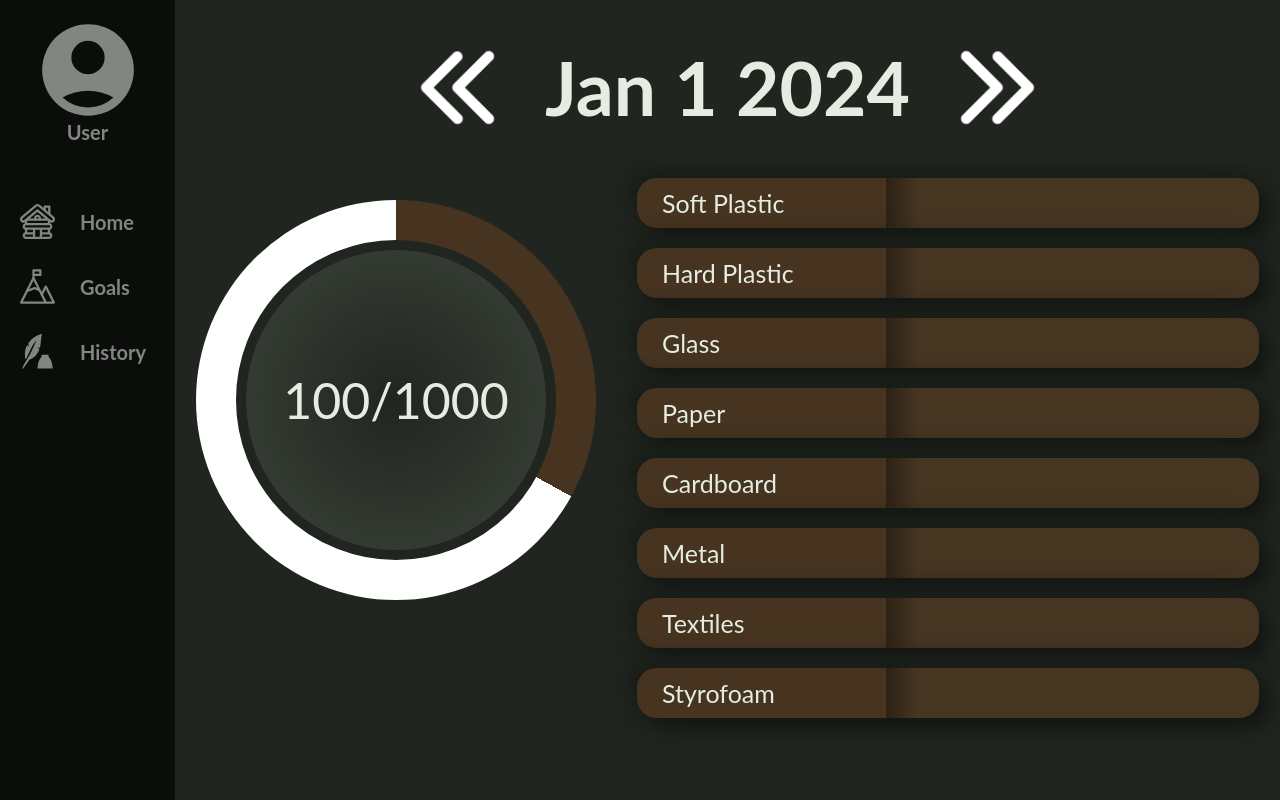
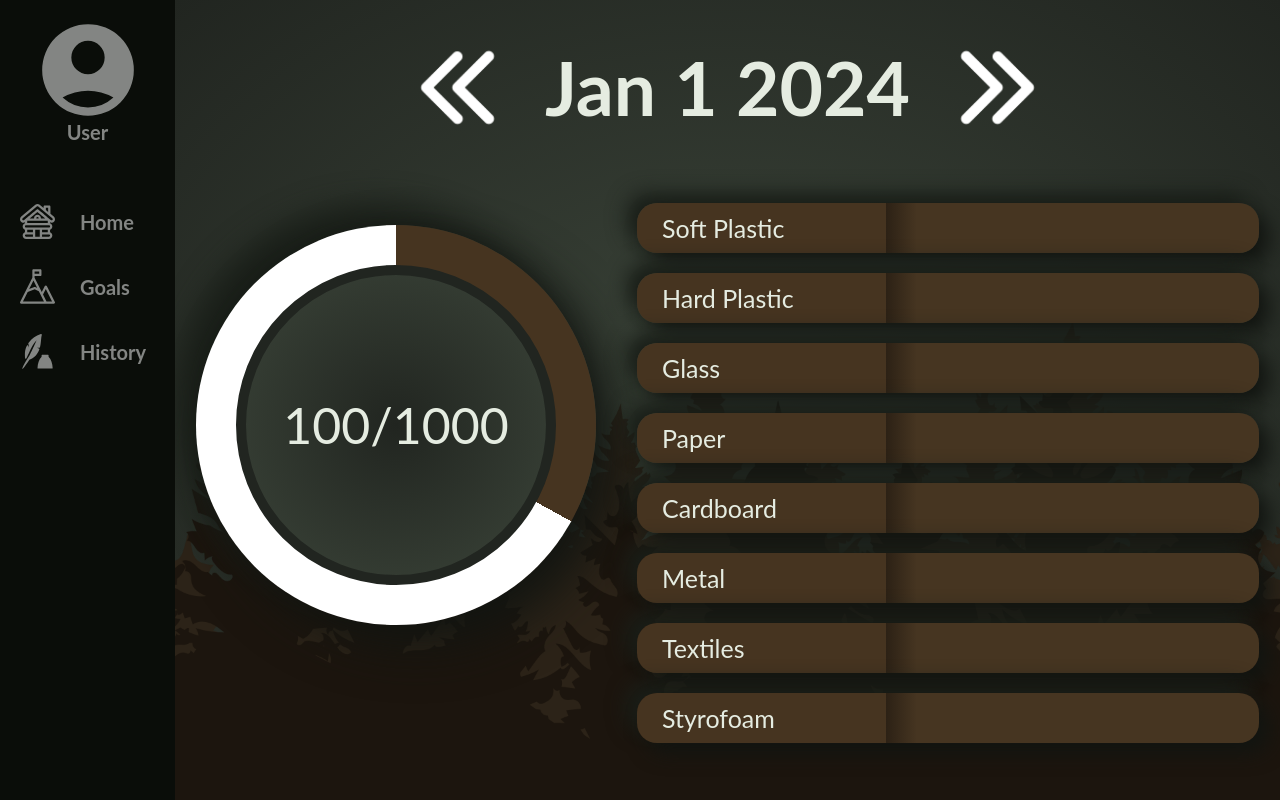
Before and after one commit to JordanYChu/RecyclingTracker, a Flask app: page /goals in a window 1280 px wide. Run offline with Flask 3, Linux system fonts and the light colour scheme.

Commit message:
UPdating js

```diff
--- a/scripts/test.js
+++ b/scripts/test.js
@@ -1,5 +1,5 @@
 console.log("Running Test.js");
-const categories = [4,1,1,1,10,1,1,1]
+const categories = [4,1,10,1,10,1,1,1]
 let total = 0
 for(let i = 0; i < 8; i++) {
     total += categories[i];
@@ -7,7 +7,7 @@ for(let i = 0; i < 8; i++) {
 console.log(total)
 
 
-function setRatio(categories, total) {
+function updateTotalMeter(categories, total) {
     console.log("Inside Ratio")
     const meter = document.getElementById("global-meter");
     //calculate percentages
@@ -28,7 +28,7 @@ function setRatio(categories, total) {
     cssText += "--styrofoam: " + percentages[7]*100 + "%;";
     meter.setAttribute("style",  cssText)
 }
-setRatio(categories,total)
+updateTotalMeter(categories,total)
 
 function updateItemGoal() {
 
--- a/static/goals.css
+++ b/static/goals.css
@@ -2,12 +2,17 @@
 
 .secondary {
     height: 100%;
+    background-image: url(../static/icons/trees.png);
+    background-attachment: fixed;
+    background-repeat: repeat-x;
+    background-position:  bottom left;
+    background-size: 1280px 480px ;
 }
+
 
 .date-container {
     height: 125px;
     padding: 25px;
-    padding-bottom: 0px;
     display: flex;
     flex-direction: row;
     justify-content: center;
@@ -77,6 +82,8 @@ li.item-stat {
     display: flex;
     justify-content: center;
     align-items: center;
+    box-shadow:  20px 20px 50px #121511,
+             -20px -20px 30px #1a1f19;
 }
 .circle-progress::before {
     content: "100/1000";
--- a/static/items.css
+++ b/static/items.css
@@ -239,8 +239,3 @@ progress {
     border-radius: 100%;
     background: #121511;
 }
-
-#background-gradient {
-    background: radial-gradient(#3b4439, var(--background2));
-    height: 100%;
-}
--- a/static/style.css
+++ b/static/style.css
@@ -106,3 +106,9 @@ h3 {
     padding-bottom: 0px;
     flex: 1;
 }
+
+
+#background-gradient {
+    background: radial-gradient(#3b4439, var(--background2));
+    height: 100%;
+}
--- a/templates/goals.html
+++ b/templates/goals.html
@@ -32,6 +32,7 @@
     </div>
 
     <div class="main">
+        <div id="background-gradient">
         <div class="secondary">
             <div class="date-container">
                 <img id="left-arrow" src="../static/icons/left.png" alt="">
@@ -58,7 +59,7 @@
                 </div>
             </div>
         </div>
-
+        </div>
     </div>
 
 </body>
--- a/templates/history.html
+++ b/templates/history.html
@@ -5,7 +5,7 @@
     <link rel="stylesheet" type="text/css" href="/static/style.css" />
     <link href='https://unpkg.com/boxicons@2.1.4/css/boxicons.min.css' rel='stylesheet'/>
     <link rel="stylesheet" href="/static/globalCounter.css">
-    <script src="test.js" defer></script>
+    <script src="../scripts/test.js" defer></script>
     <meta name="viewport" content="width=device-width, initial-scale=1.0">
     <title>Recycling Tracker</title>
 </head>
```
